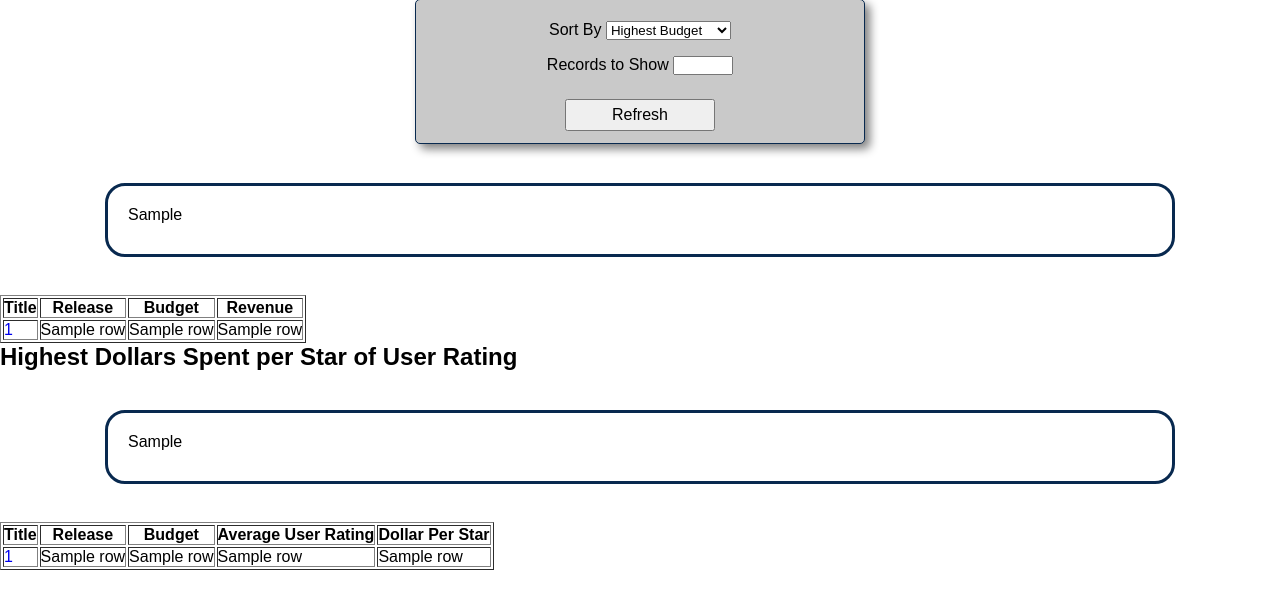
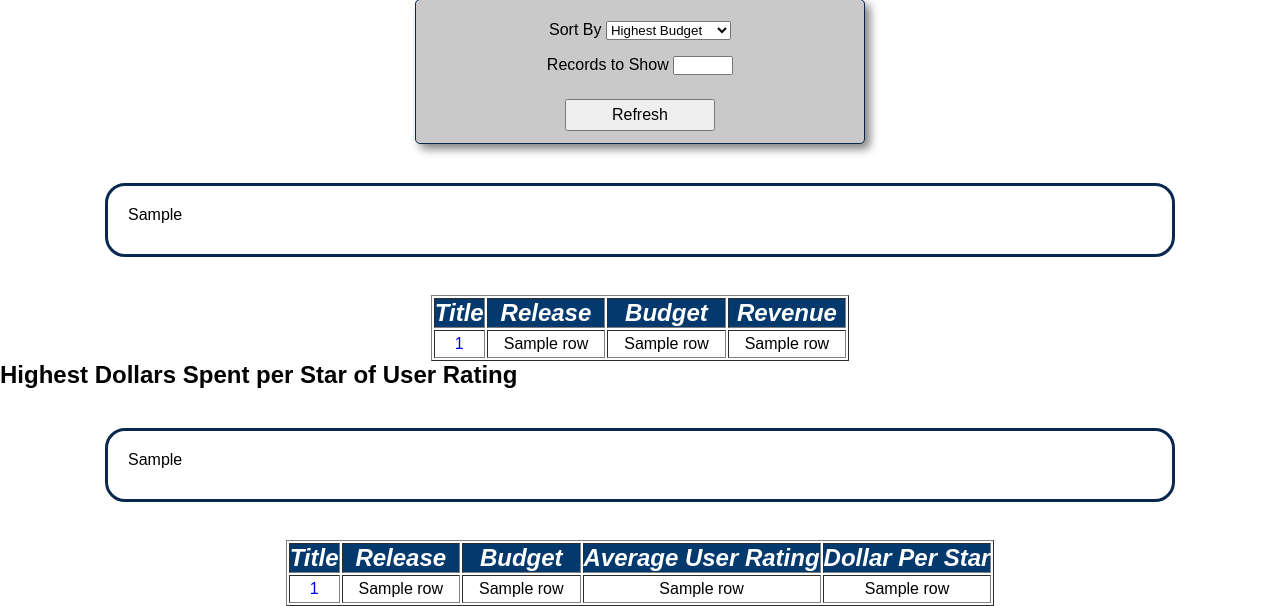
Before and after one commit to jonhartm/SI507_FinalProject, a Flask app: template templates/budget.html in a window 1280 px wide. Shown: the part 211-817 px from the top of the page. Before the commit the page ends 781 px from the top, so only its background shows below. Run offline with Flask 2, Linux system fonts and the light colour scheme; the template is opened without the code that fills it: most values are stand-ins (such as "Sample title", 1, 10 or a date in 2020); some libraries are stand-ins or nearby versions.

Commit message:
table styles

```diff
--- a/scss/styles.scss
+++ b/scss/styles.scss
@@ -79,3 +79,34 @@ form {
   padding-bottom: 30px;
   width: 80%;
 }
+
+table {
+  margin: auto;
+
+  tr:nth-child(odd) {
+    background-color: $secondary-background;
+  }
+
+  tr:first-child {
+    background-color: $dark-accent;
+    color: $white;
+    font-size: 150%;
+    font-style: italic;
+  }
+
+  td {
+    padding: .25em 1em;
+    text-align: center;
+  }
+
+  a {
+    line-height: 100%;
+    padding: .25em;
+    width: 100%;
+  }
+
+  a:hover {
+    background-color: $dark-accent;
+    color: $white;
+  }
+}
--- a/static/styles.css
+++ b/static/styles.css
@@ -62,4 +62,24 @@ form {
   padding-bottom: 30px;
   width: 80%; }
 
+table {
+  margin: auto; }
+  table tr:nth-child(odd) {
+    background-color: #c9c9c9; }
+  table tr:first-child {
+    background-color: #03396c;
+    color: #fff;
+    font-size: 150%;
+    font-style: italic; }
+  table td {
+    padding: .25em 1em;
+    text-align: center; }
+  table a {
+    line-height: 100%;
+    padding: .25em;
+    width: 100%; }
+  table a:hover {
+    background-color: #03396c;
+    color: #fff; }
+
 /*# sourceMappingURL=styles.css.map */
```
Also changed, not shown: 1 other file.
